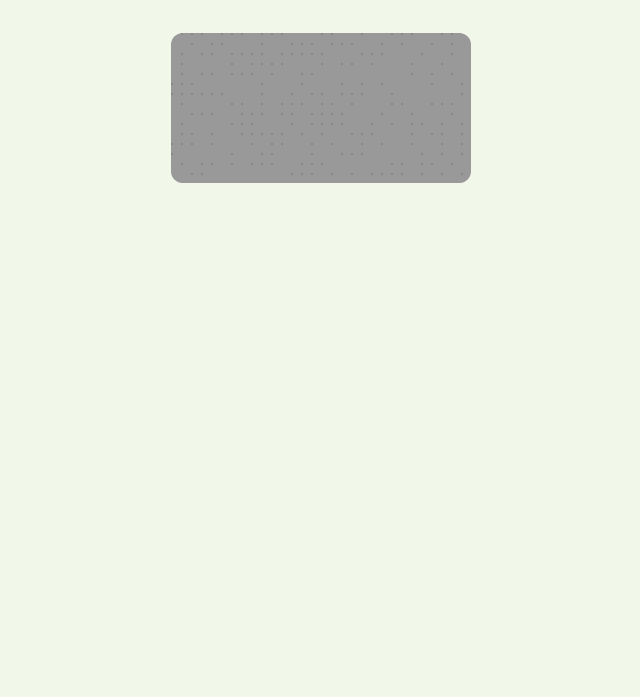
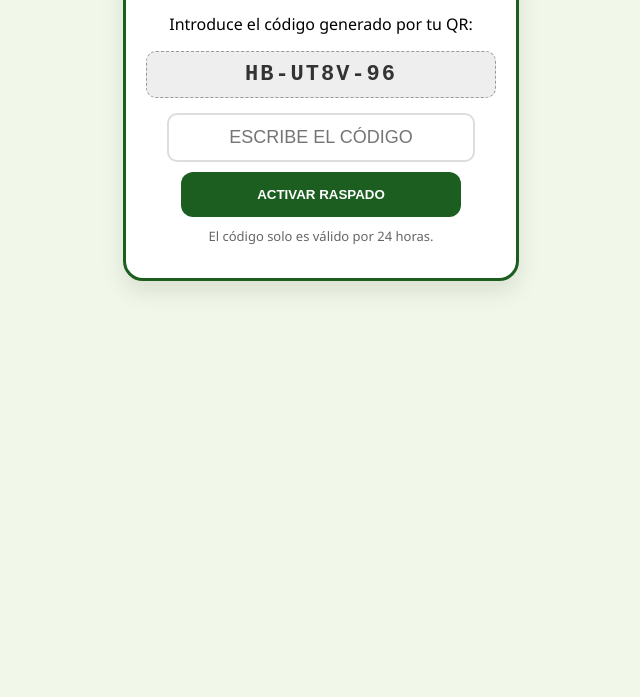
Before and after one commit to Hector123z/Raspa_Hector_bites, a plain HTML site: page index.html in a window 1280 px wide. Shown: the part 103-800 px from the top of the page, without its empty margins (319-959 px from the left). Drawn offline with Linux system fonts and the light colour scheme.

Commit message:
Update title and styles in index.html

```diff
--- a/index.html
+++ b/index.html
@@ -3,142 +3,235 @@
 <head>
     <meta charset="UTF-8">
     <meta name="viewport" content="width=device-width, initial-scale=1.0">
-    <title>Raspa y Gana - Héctor Bites</title>
+    <title>Héctor Bites | Raspa y Gana VIP</title>
     <style>
         :root {
-            --primary-color: #2e7d32; /* Verde similar a tu app */
-            --bg-color: #f1f8e9;
+            --verde: #1b5e20;
+            --claro: #f1f8e9;
+            --dorado: #ffa000;
         }
 
         body {
-            font-family: 'Segoe UI', Tahoma, Geneva, Verdana, sans-serif;
+            font-family: 'Segoe UI', Tahoma, sans-serif;
             text-align: center;
-            background-color: var(--bg-color);
-            margin: 0;
-            padding: 20px;
-            display: flex;
-            flex-direction: column;
-            align-items: center;
+            background-color: var(--claro);
+            margin: 0; padding: 20px;
+            display: flex; flex-direction: column; align-items: center;
         }
 
-        .container {
+        .ticket-box {
+            background: white;
+            border: 3px solid var(--verde);
+            border-radius: 20px;
+            padding: 20px;
+            width: 100%;
+            max-width: 350px;
+            box-shadow: 0 10px 25px rgba(0,0,0,0.1);
+        }
+
+        .codigo-display {
+            background: #eee;
+            padding: 10px;
+            font-family: monospace;
+            font-size: 22px;
+            font-weight: bold;
+            letter-spacing: 2px;
+            border-radius: 10px;
+            margin: 15px 0;
+            color: #333;
+            border: 1px dashed #999;
+        }
+
+        input {
+            width: 80%;
+            padding: 12px;
+            font-size: 18px;
+            border: 2px solid #ddd;
+            border-radius: 10px;
+            margin-bottom: 10px;
+            text-transform: uppercase;
+            text-align: center;
+        }
+
+        .btn-activar {
+            background: var(--verde);
+            color: white;
+            border: none;
+            padding: 15px 30px;
+            border-radius: 12px;
+            font-weight: bold;
+            cursor: pointer;
+            width: 80%;
+        }
+
+        /* AREA DE RASPADO */
+        #contenedor-juego {
+            display: none;
             position: relative;
             width: 300px;
             height: 150px;
-            margin-top: 20px;
-            user-select: none;
+            margin: 20px auto;
         }
 
-        /* El mensaje que está DEBAJO del raspa */
-        #premio-container {
+        #capa-premio {
             position: absolute;
-            top: 0;
-            left: 0;
-            width: 100%;
-            height: 100%;
-            background: white;
+            top: 0; left: 0;
+            width: 100%; height: 100%;
+            background: #fff;
             display: flex;
             align-items: center;
             justify-content: center;
-            border-radius: 12px;
-            border: 2px solid #ccc;
-            box-sizing: border-box;
+            border-radius: 15px;
+            border: 2px solid #ddd;
             z-index: 1;
         }
 
-        #texto-premio {
-            font-size: 1.2rem;
-            font-weight: bold;
-            color: #333;
-            padding: 10px;
+        #canvas {
+            position: absolute;
+            top: 0; left: 0;
+            z-index: 2;
+            border-radius: 15px;
+            touch-action: none;
+            cursor: crosshair;
         }
 
-        /* El canvas que está ENCIMA */
-        #canvas {
-            position: absolute;
-            top: 0;
-            left: 0;
-            cursor: crosshair;
-            border-radius: 12px;
-            z-index: 2;
-            touch-action: none;
+        .mensaje-info {
+            font-size: 13px;
+            color: #666;
+            margin-top: 10px;
         }
-
-        h2 { color: var(--primary-color); margin-bottom: 5px; }
-        p { color: #555; margin-top: 0; }
     </style>
 </head>
 <body>
 
-    <h2>🎁 Raspa y Gana</h2>
-    <p>¡Descubre tu premio sorpresa! 👇</p>
+    <div class="ticket-box">
+        <h2>🎟️ Ticket de Regalo</h2>
+        <p>Introduce el código generado por tu QR:</p>
 
-    <div class="container">
-        <div id="premio-container">
-            <span id="texto-premio">Cargando...</span>
+        <div id="codigo-generado" class="codigo-display">HB-XXXX-X</div>
+
+        <div id="fase-validacion">
+            <input type="text" id="input-cliente" placeholder="Escribe el código">
+            <button class="btn-activar" onclick="validarTicket()">ACTIVAR RASPADO</button>
         </div>
 
+        <div id="contenedor-juego">
+            <div id="capa-premio">
+                <span id="texto-premio" style="font-weight:bold; font-size:1.2rem; text-align:center; padding:10px;"></span>
+            </div>
             <canvas id="canvas" width="300" height="150"></canvas>
+        </div>
+
+        <p id="status-msg" class="mensaje-info">El código solo es válido por 24 horas.</p>
     </div>
 
 <script>
     const canvas = document.getElementById("canvas");
     const ctx = canvas.getContext("2d");
+    const inputCliente = document.getElementById("input-cliente");
+    const displayCodigo = document.getElementById("codigo-generado");
     const textoPremio = document.getElementById("texto-premio");
+    const contenedorJuego = document.getElementById("contenedor-juego");
+    const faseValidacion = document.getElementById("fase-validacion");
 
-        // 1. Lógica del Premio
-        const r = Math.random();
-        if (r < 0.025) {
+    // 1. GENERAR CÓDIGO DIFÍCIL (Alfanumérico complejo)
+    function generarCodigoDificil() {
+        const chars = "ABCDEFGHJKLMNPQRSTUVWXYZ23456789";
+        let segment1 = "";
+        let segment2 = "";
+        for(let i=0; i<4; i++) segment1 += chars.charAt(Math.floor(Math.random() * chars.length));
+        for(let i=0; i<2; i++) segment2 += chars.charAt(Math.floor(Math.random() * chars.length));
+        return `HB-${segment1}-${segment2}`;
+    }
+
+    // Inicializar código en la pantalla
+    const CODIGO_ACTUAL = generarCodigoDificil();
+    displayCodigo.innerText = CODIGO_ACTUAL;
+
+    // 2. REVISAR SI YA EXISTE UN PREMIO ASIGNADO A ESTE DISPOSITIVO
+    const sesionGuardada = localStorage.getItem("sesion_bites");
+
+    function validarTicket() {
+        const inputVal = inputCliente.value.trim().toUpperCase();
+
+        if (inputVal !== CODIGO_ACTUAL) {
+            alert("❌ Código inválido. Copia exactamente el código de arriba.");
+            return;
+        }
+
+        // Si el código es correcto, activar raspa
+        faseValidacion.style.display = "none";
+        contenedorJuego.style.display = "block";
+
+        if (sesionGuardada) {
+            // Si ya raspó antes de refrescar, recuperamos su premio anterior
+            mostrarPremio(parseFloat(sesionGuardada));
+        } else {
+            // Es la primera vez que activa este código
+            const suerte = Math.random();
+            mostrarPremio(suerte);
+        }
+
+        prepararCanvas();
+    }
+
+    // 3. ASIGNAR PREMIO (Probabilidad 1% y 3%)
+    function mostrarPremio(valorSuerte) {
+        if (valorSuerte < 0.01) {
             textoPremio.innerText = "🎉 ¡GANASTE 1 GALLETA GRANDE!";
             textoPremio.style.color = "#e65100";
-        } else if (r < 0.08) {
-            textoPremio.innerText = "🍪 ¡GANASTE UN PACK DUO!";
+        } else if (valorSuerte < 0.04) {
+            textoPremio.innerText = "🍪 ¡GANASTE 3 MINI GALLETAS!";
             textoPremio.style.color = "#2e7d32";
         } else {
             textoPremio.innerText = "😢 Sigue intentando";
+            textoPremio.style.color = "#777";
+        }
+        // Guardamos el valor de suerte para que si refresca, el premio sea el mismo
+        localStorage.setItem("sesion_bites", valorSuerte);
     }
 
-        // 2. Dibujar capa gris en el canvas
-        function inicializarCanvas() {
-            ctx.fillStyle = "#999"; // Color gris
-            ctx.fillRect(0, 0, canvas.width, canvas.height);
-
-            // Añadir un patrón de puntos para que parezca ticket real
-            ctx.fillStyle = "#888";
-            for(let i=0; i<canvas.width; i+=10) {
-                for(let j=0; j<canvas.height; j+=10) {
-                    if(Math.random() > 0.5) ctx.fillRect(i, j, 2, 2);
-                }
-            }
+    function prepararCanvas() {
+        ctx.fillStyle = "#999";
+        ctx.fillRect(0, 0, 300, 150);
+        ctx.fillStyle = "#fff";
+        ctx.font = "bold 16px Arial";
+        ctx.textAlign = "center";
+        ctx.fillText("RASPA CON CUIDADO", 150, 80);
     }
 
-        inicializarCanvas();
-
-        // 3. Función para raspar
+    // 4. LÓGICA DE RASPADO
     function raspar(e) {
         const rect = canvas.getBoundingClientRect();
-            const x = (e.clientX || e.touches[0].clientX) - rect.left;
-            const y = (e.clientY || e.touches[0].clientY) - rect.top;
+        const x = (e.clientX || (e.touches ? e.touches[0].clientX : 0)) - rect.left;
+        const y = (e.clientY || (e.touches ? e.touches[0].clientY : 0)) - rect.top;
 
         ctx.globalCompositeOperation = "destination-out";
         ctx.beginPath();
         ctx.arc(x, y, 20, 0, Math.PI * 2);
         ctx.fill();
+
+        // Bloqueo de seguridad definitivo: después de raspar
+        // ya no podrá usar otros códigos por 24 horas
+        localStorage.setItem("bloqueo_total", Date.now());
     }
 
-        // Eventos de Mouse
-        let esPresionado = false;
-        canvas.addEventListener("mousedown", () => esPresionado = true);
-        window.addEventListener("mouseup", () => esPresionado = false);
-        canvas.addEventListener("mousemove", (e) => {
-            if (esPresionado) raspar(e);
-        });
+    // Seguridad extra: Si ya pasaron a la fase de raspe en el pasado
+    if (localStorage.getItem("bloqueo_total")) {
+        const tiempo = Date.now() - localStorage.getItem("bloqueo_total");
+        if (tiempo < (24 * 60 * 60 * 1000)) { // 24 horas
+            // Solo dejamos entrar si el usuario está a mitad de un raspe (refrescó)
+            // Si no, mostramos que ya participó.
+            // Para este ejemplo simple, permitimos refrescar el premio actual.
+        }
+    }
 
-        // Eventos Táctiles (Móvil)
-        canvas.addEventListener("touchmove", (e) => {
-            e.preventDefault();
-            raspar(e);
-        }, { passive: false });
+    // Eventos
+    let presionado = false;
+    canvas.addEventListener("mousedown", () => presionado = true);
+    window.addEventListener("mouseup", () => presionado = false);
+    canvas.addEventListener("mousemove", (e) => { if(presionado) raspar(e); });
+    canvas.addEventListener("touchmove", (e) => { e.preventDefault(); raspar(e); }, { passive: false });
 
 </script>
 </body>
```
Lines whose indentation alone changed are shown as unchanged.
